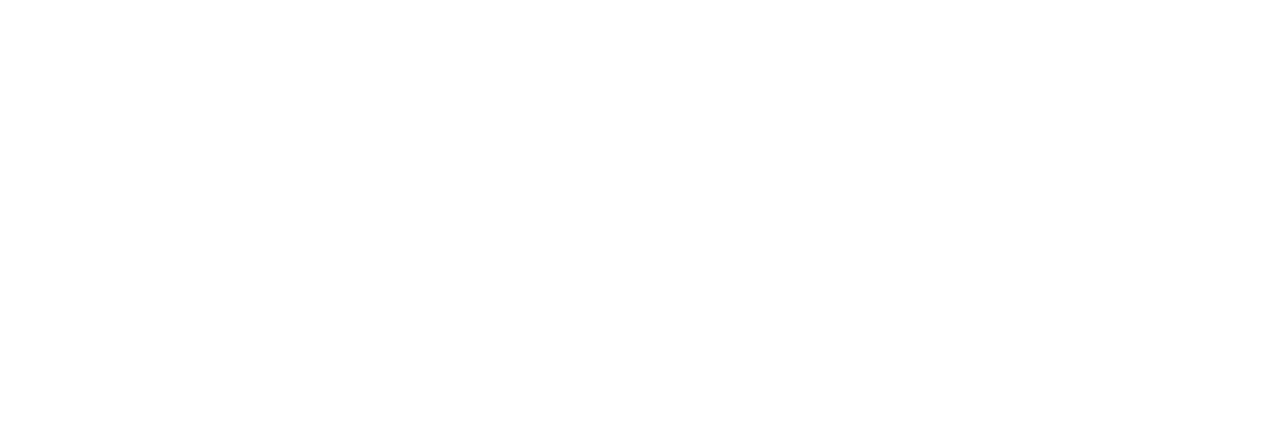
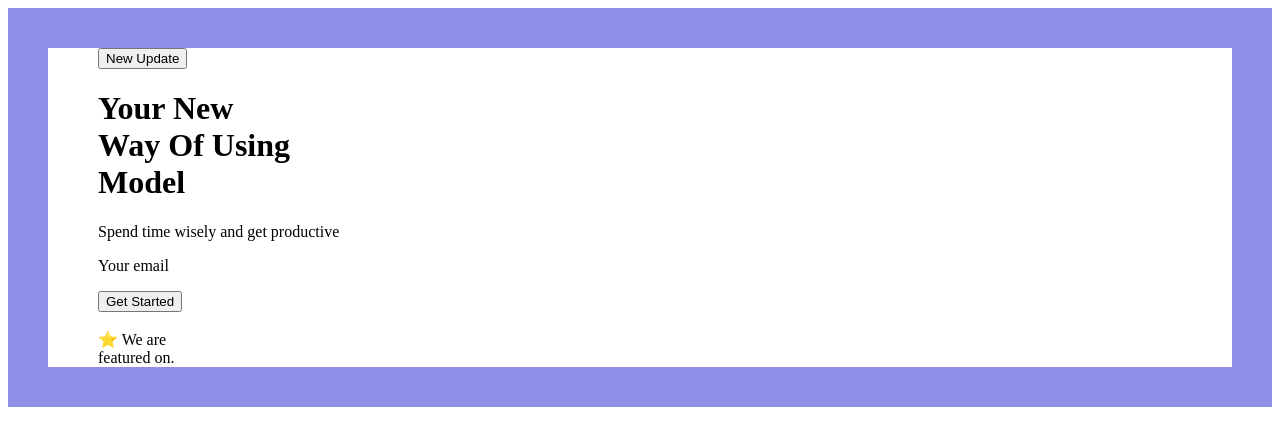
Before and after one commit to Teresiawangui/git_flow_test, a plain HTML site: page index.html in a window 1280 px wide. Drawn offline with Linux system fonts and the light colour scheme.

Commit message:
added body

```diff
--- a/index.html
+++ b/index.html
@@ -4,8 +4,20 @@
     <meta charset="UTF-8">
     <meta name="viewport" content="width=device-width, initial-scale=1.0">
     <title>Document</title>
+    <link rel="stylesheet" href="style.css">
 </head>
 <body>
+    <div id="container">
+        <div id="container2">
+    <button type="New Update">New Update</button>
+    <h1>Your New</br> Way Of Using</br> Model</h1>
+    <p>Spend time wisely and get productive</p>
+    <p>Your email</p><button type="Get Started">Get Started</button>
+    </br>
+    </br>
+    &#11088 We are</br> featured on.
+    </div>
+    </div>
 
 </body>
 </html>
--- a/style.css
+++ b/style.css
@@ -0,0 +1,13 @@
+#container{
+
+    border: solid 40px ;
+    border-color: rgb(143, 143, 231);
+    text-align-last: left;
+    padding-left: 50px;
+
+
+}
+#button{
+    color: rgb(40, 40, 166);
+
+}
```
